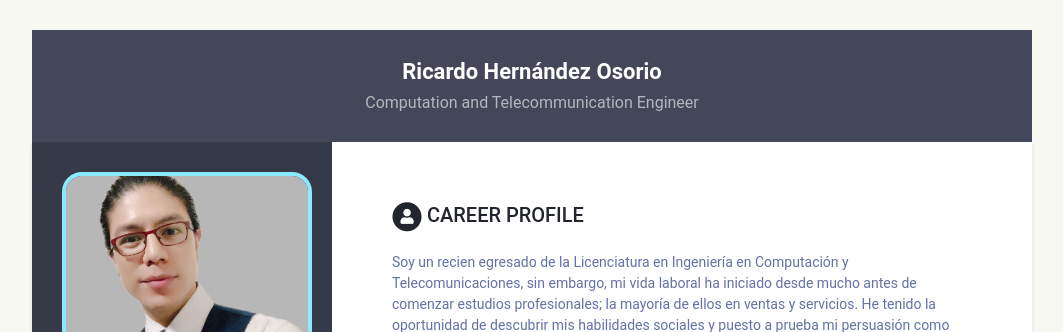
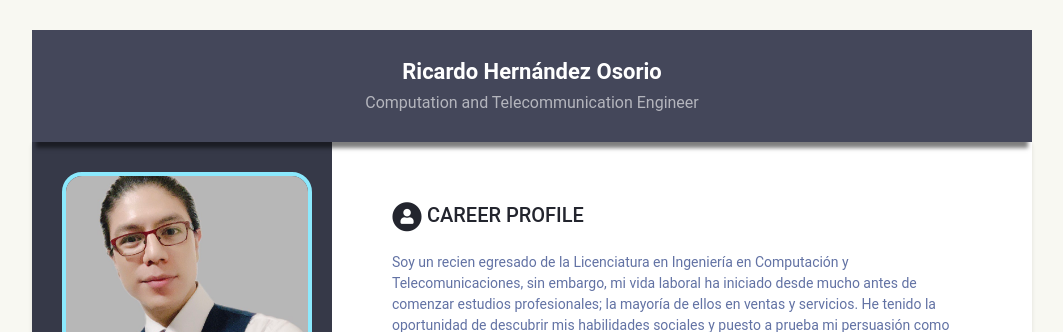
Before and after one commit to RicardoUAMmx/webcode, a Jekyll site: the page built from index.html, in a window 1280 px wide and 1400 px high. Shown: the top 332 px of the window, without its empty margins (108-1171 px from the left). Built offline with Jekyll 4.4.1, drawn with Linux system fonts in a browser that asks for light colours.

Commit message:
experimental cv-theme

```diff
--- a/_sass/misc/fixed-head.scss
+++ b/_sass/misc/fixed-head.scss
@@ -4,6 +4,7 @@
 	position: sticky;
 	grid-template-columns: repeat(10, 1fr);
 	background: $theme-color;
+	box-shadow: 0 10px 4px -4px rgba(0, 0, 0, 0.5);
 	max-width: 1000px;
 	top: 0;
 	margin: 0 auto;
```
